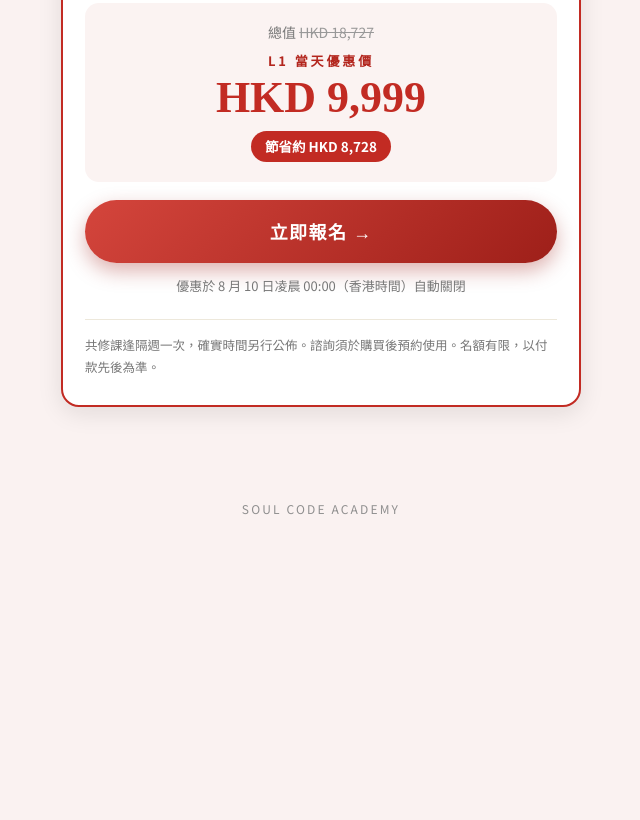
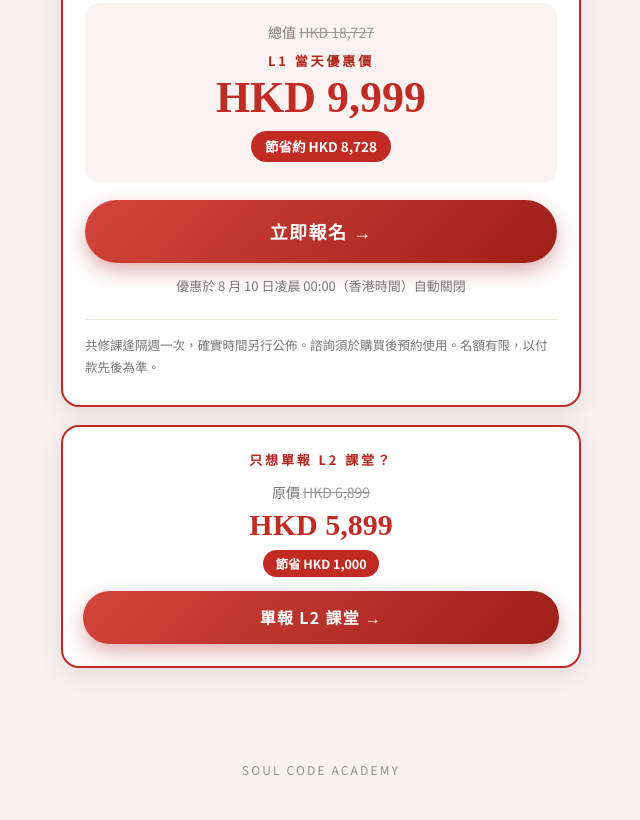
Before and after one commit to soulcodeglobal/soulcode-site, a plain HTML site: page soulcode-site/l1students.html in a window 1280 px wide. Shown: the part 801-1621 px from the top of the page, without its empty margins (319-959 px from the left). Before the commit the page ends 1360 px from the top, so only its background shows below. Drawn offline with nearby package versions, Linux system fonts and the light colour scheme.

Commit message:
Add files via upload

```diff
--- a/soulcode-site/l1students.html
+++ b/soulcode-site/l1students.html
@@ -148,6 +148,17 @@ footer{text-align:center;font-size:12px;letter-spacing:.18em;color:#8f8f8f;paddi
         </div>
       </div>
     </div>
+
+    <!-- 單買 L2 課堂（同樣限時） -->
+    <div class="card single" style="margin-top:18px">
+      <div class="card-body" style="padding:18px 20px 22px">
+        <div class="sec-lbl" style="text-align:center">只想單報 L2 課堂？</div>
+        <div style="text-align:center;font-size:14px;color:#777777">原價 <s style="color:#999999">HKD 6,899</s></div>
+        <div style="text-align:center;font-family:'Noto Serif TC',serif;font-weight:900;font-size:30px;color:var(--red);line-height:1.2;margin-top:2px">HKD 5,899</div>
+        <div style="text-align:center;margin-top:6px"><span class="save" style="display:inline-block;background:var(--red);color:#fff;font-size:12.5px;font-weight:700;border-radius:999px;padding:3px 12px">節省 HKD 1,000</span></div>
+        <a class="cta" id="l2onlyBtn" href="https://buy.stripe.com/28EfZhdy1aN13v2aPh3ks0g" style="font-size:16px;padding:13px 16px;margin-top:14px">單報 L2 課堂 →</a>
+      </div>
+    </div>
   </div>
 
   <!-- ============ EXPIRED（截止後） ============ -->
@@ -169,7 +180,7 @@ footer{text-align:center;font-size:12px;letter-spacing:.18em;color:#8f8f8f;paddi
           <div class="now">HKD 1,480</div>
         </div>
         <a class="cta" id="singleBtn" href="https://buy.stripe.com/5kQ00jgKdg7l3v28H93ks0e">報名單堂 →</a>
-        <p class="wa-line">報名後請 WhatsApp Fiona 確認堂次：<br><a href="https://wa.me/61433098338">+61 433 098 338</a></p>
+        <p class="wa-line">報名後請 WhatsApp Fiona 確認堂次：<br><a href="https://wa.me/61433098338?text=%E4%BD%A0%E5%A5%BD%EF%BC%8C%E6%88%91%E5%B7%B2%E5%A0%B1%E5%90%8D%20Soul%20Code%20%E5%85%B1%E4%BF%AE%E8%AA%B2%E5%96%AE%E5%A0%82%EF%BC%8C%E6%83%B3%E7%A2%BA%E8%AA%8D%E5%A0%82%E6%AC%A1%E3%80%82">+61 433 098 338</a></p>
       </div>
     </div>
   </div>
@@ -210,6 +221,7 @@ footer{text-align:center;font-size:12px;letter-spacing:.18em;color:#8f8f8f;paddi
 
   function track(){ try{ if(window.fbq){ fbq('track','InitiateCheckout'); } }catch(e){} }
   document.getElementById('buyBtn').addEventListener('click', track);
+  var l2b=document.getElementById('l2onlyBtn'); if(l2b){ l2b.addEventListener('click', track); }
   document.getElementById('singleBtn').addEventListener('click', track);
 })();
 </script>
```
